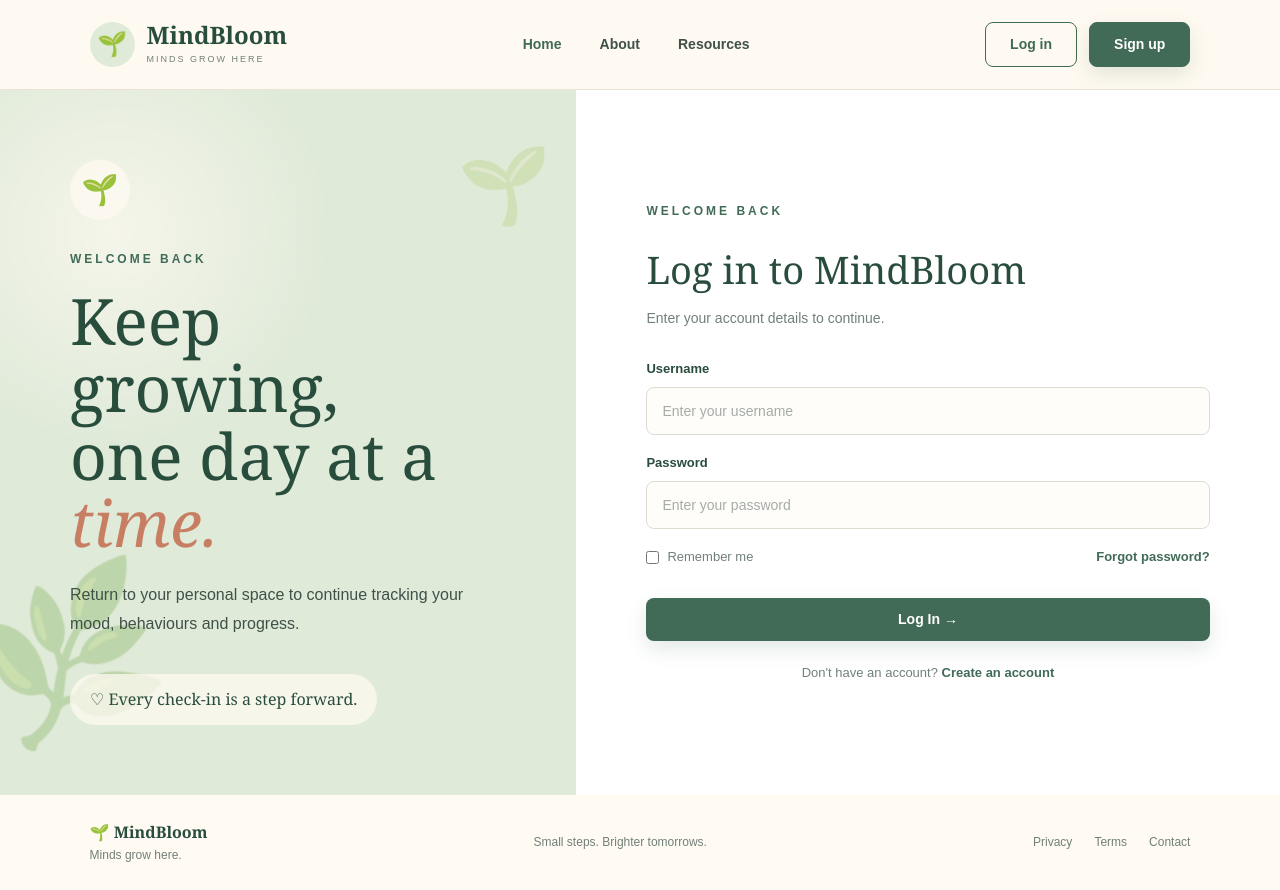
After one commit to GraceChelangat/MindBloom-System, a Django app: page /login/ in a window 1280 px wide. The commit adds this page. Run offline with Django 5.2, Linux system fonts and the light colour scheme.

Commit message:
Add MindBloom login page

```diff
--- a/config/urls.py
+++ b/config/urls.py
@@ -6,4 +6,5 @@ urlpatterns = [
     path('admin/', admin.site.urls),
     path('', views.home, name='home'),
     path('signup/', views.signup, name='signup'),
+    path('login/', views.login_view, name='login'),
 ]
--- a/core/views.py
+++ b/core/views.py
@@ -6,3 +6,6 @@ def home(request):
 
 def signup(request):
     return render(request, 'signup.html')
+
+def login_view(request):
+    return render(request, 'login.html')
--- a/static/css/style.css
+++ b/static/css/style.css
@@ -582,6 +582,40 @@ a {
     color: var(--green-dark);
 }
 
+/* ================================
+   Login Page
+================================ */
+
+.login-options {
+    margin: 5px 0 22px;
+    display: flex;
+    justify-content: space-between;
+    align-items: center;
+    gap: 20px;
+}
+
+.remember-me {
+    display: flex;
+    align-items: center;
+    gap: 8px;
+    color: var(--muted);
+    font-size: 13px;
+    cursor: pointer;
+}
+
+.remember-me input {
+    accent-color: var(--green);
+}
+
+.forgot-password {
+    color: var(--green);
+    font-size: 13px;
+    font-weight: 700;
+}
+
+.forgot-password:hover {
+    color: var(--green-dark);
+}
 
 /* ================================
    Responsive
--- a/templates/base.html
+++ b/templates/base.html
@@ -28,7 +28,7 @@
         </nav>
 
         <div class="nav-actions">
-            <a href="#" class="btn btn-outline">Log in</a>
+            <a href="{% url 'login' %}" class="btn btn-outline">Log in</a>
             <a href="{% url 'signup' %}" class="btn btn-primary">Sign up</a>
         </div>
     </header>
--- /dev/null
+++ b/templates/login.html
@@ -0,0 +1,101 @@
+{% extends 'base.html' %}
+
+{% block title %}Log In | MindBloom{% endblock %}
+
+{% block content %}
+
+<section class="auth-section login-section">
+
+    <div class="auth-decoration">
+        <div class="auth-message">
+
+            <span class="auth-leaf">🌱</span>
+
+            <p class="eyebrow">WELCOME BACK</p>
+
+            <h1>
+                Keep growing,<br>
+                one day at a <span>time.</span>
+            </h1>
+
+            <p>
+                Return to your personal space to continue tracking
+                your mood, behaviours and progress.
+            </p>
+
+            <div class="support-note">
+                ♡ Every check-in is a step forward.
+            </div>
+
+        </div>
+    </div>
+
+
+    <div class="auth-form-container">
+
+        <div class="auth-form-header">
+            <p class="eyebrow">WELCOME BACK</p>
+            <h2>Log in to MindBloom</h2>
+            <p>Enter your account details to continue.</p>
+        </div>
+
+        <form class="auth-form">
+
+            <div class="form-group">
+                <label for="username">Username</label>
+
+                <input
+                    type="text"
+                    id="username"
+                    name="username"
+                    placeholder="Enter your username"
+                >
+            </div>
+
+
+            <div class="form-group">
+                <label for="password">Password</label>
+
+                <input
+                    type="password"
+                    id="password"
+                    name="password"
+                    placeholder="Enter your password"
+                >
+            </div>
+
+
+            <div class="login-options">
+
+                <label class="remember-me">
+                    <input type="checkbox" name="remember">
+                    <span>Remember me</span>
+                </label>
+
+                <a href="#" class="forgot-password">
+                    Forgot password?
+                </a>
+
+            </div>
+
+
+            <button
+                type="submit"
+                class="btn btn-primary auth-button"
+            >
+                Log In →
+            </button>
+
+
+            <p class="auth-switch">
+                Don't have an account?
+                <a href="{% url 'signup' %}">Create an account</a>
+            </p>
+
+        </form>
+
+    </div>
+
+</section>
+
+{% endblock %}
--- a/templates/signup.html
+++ b/templates/signup.html
@@ -139,7 +139,7 @@
 
             <p class="auth-switch">
                 Already have an account?
-                <a href="#">Log in</a>
+                <a href="{% url 'login' %}">Log in</a>
             </p>
 
         </form>
```
